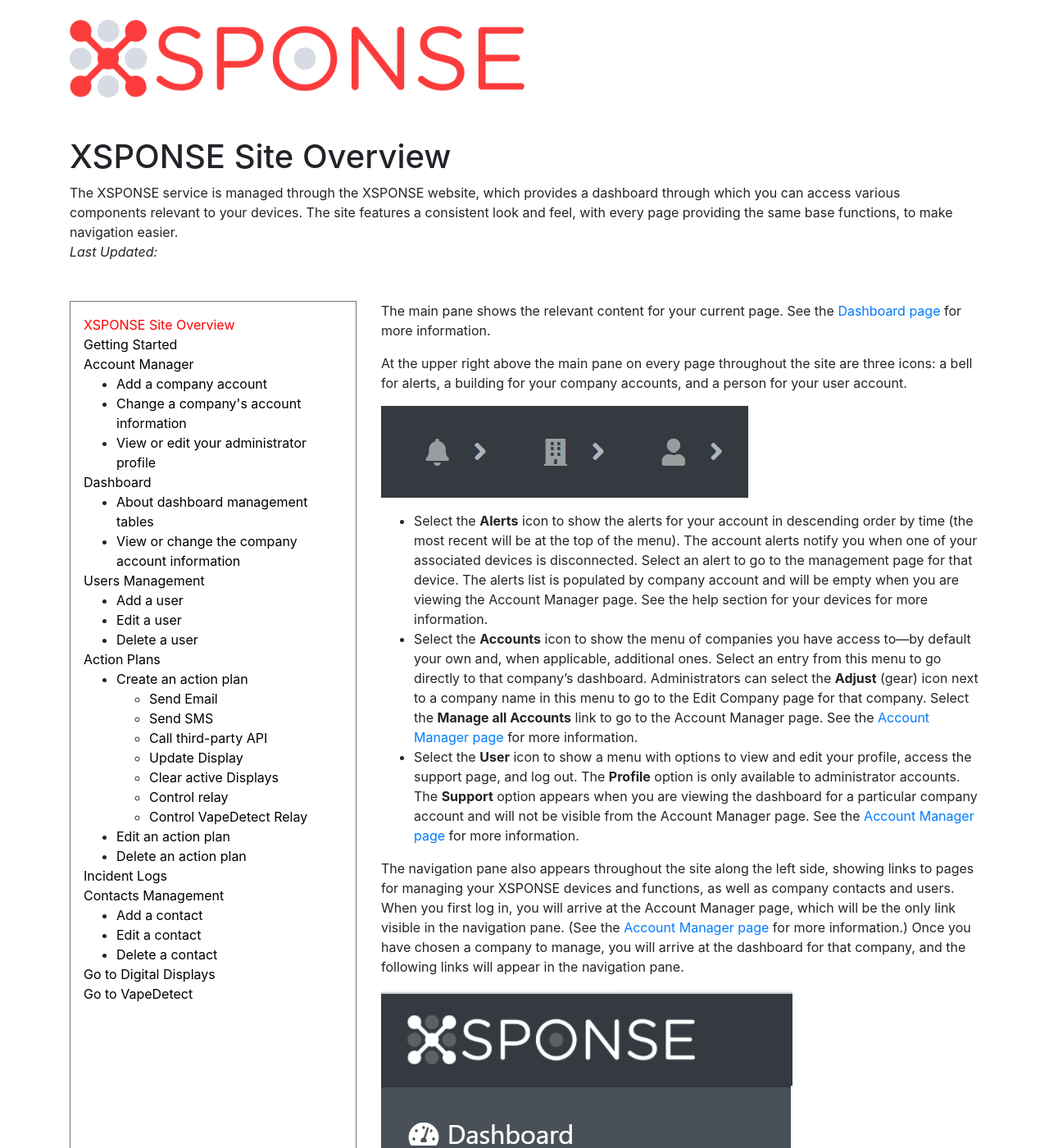
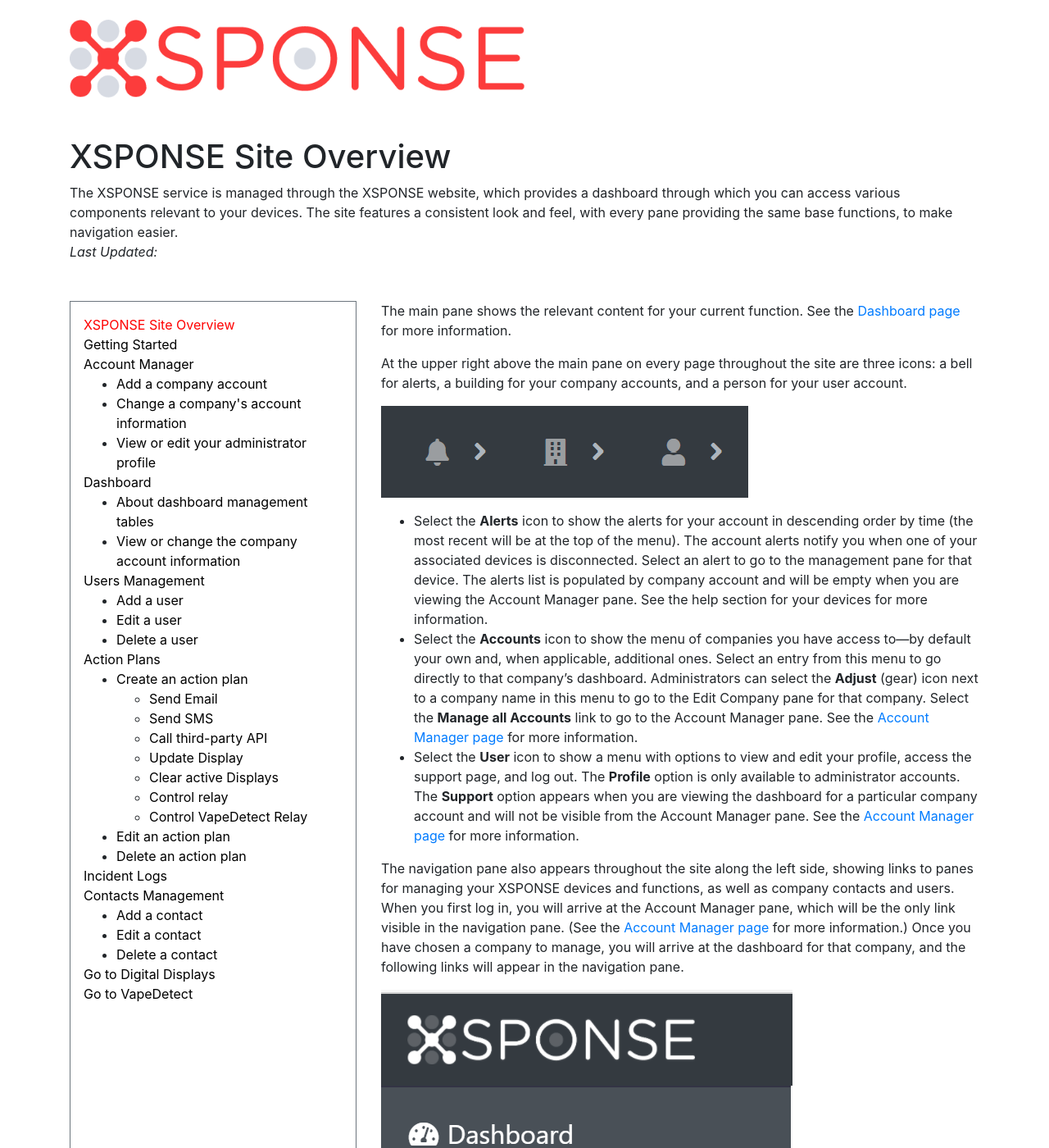
Before and after one commit to NrsSystems/docs, a Jekyll site: the page built from general-ops/site-overview.md, in a window 1280 px wide and 1400 px high. Shown: the whole window at 82% size. Built offline with Jekyll 4.4.1, drawn with Linux system fonts in a browser that asks for light colours; our own code applies the rules of GitHub Pages for plain Markdown files.

Commit message:
Update site-overview.md
Replaced "page" with "pane" for all mentions of UI elements; for documentation references, replaced "section" with "page".

```diff
--- a/general-ops/site-overview.md
+++ b/general-ops/site-overview.md
@@ -1,18 +1,18 @@
 ---
 title: XSPONSE Site Overview
-abstract: The XSPONSE service is managed through the XSPONSE website, which provides a dashboard through which you can access various components relevant to your devices. The site features a consistent look and feel, with every page providing the same base functions, to make navigation easier.
+abstract: The XSPONSE service is managed through the XSPONSE website, which provides a dashboard through which you can access various components relevant to your devices. The site features a consistent look and feel, with every pane providing the same base functions, to make navigation easier.
 ---
-The main pane shows the relevant content for your current page. See the [Dashboard page](dashboard.md) for more information.
+The main pane shows the relevant content for your current function. See the [Dashboard page](dashboard.md) for more information.
 
 At the upper right above the main pane on every page throughout the site are three icons: a bell for alerts, a building for your company accounts, and a person for your user account.
 
 ![image of menu icons](menu_icons.png)
 
--	Select the **Alerts** icon to show the alerts for your account in descending order by time (the most recent will be at the top of the menu). The account alerts notify you when one of your associated devices is disconnected. Select an alert to go to the management page for that device. The alerts list is populated by company account and will be empty when you are viewing the Account Manager page. See the help section for your devices for more information.
--	Select the **Accounts** icon to show the menu of companies you have access to—by default your own and, when applicable, additional ones. Select an entry from this menu to go directly to that company’s dashboard. Administrators can select the **Adjust** (gear) icon next to a company name in this menu to go to the Edit Company page for that company. Select the **Manage all Accounts** link to go to the Account Manager page. See the [Account Manager page](account-manager.md) for more information.
--	Select the **User** icon to show a menu with options to view and edit your profile, access the support page, and log out. The **Profile** option is only available to administrator accounts. The **Support** option appears when you are viewing the dashboard for a particular company account and will not be visible from the Account Manager page. See the [Account Manager page](account-manager.md) for more information.
+-	Select the **Alerts** icon to show the alerts for your account in descending order by time (the most recent will be at the top of the menu). The account alerts notify you when one of your associated devices is disconnected. Select an alert to go to the management pane for that device. The alerts list is populated by company account and will be empty when you are viewing the Account Manager pane. See the help section for your devices for more information.
+-	Select the **Accounts** icon to show the menu of companies you have access to—by default your own and, when applicable, additional ones. Select an entry from this menu to go directly to that company’s dashboard. Administrators can select the **Adjust** (gear) icon next to a company name in this menu to go to the Edit Company pane for that company. Select the **Manage all Accounts** link to go to the Account Manager pane. See the [Account Manager page](account-manager.md) for more information.
+-	Select the **User** icon to show a menu with options to view and edit your profile, access the support page, and log out. The **Profile** option is only available to administrator accounts. The **Support** option appears when you are viewing the dashboard for a particular company account and will not be visible from the Account Manager pane. See the [Account Manager page](account-manager.md) for more information.
 
-The navigation pane also appears throughout the site along the left side, showing links to pages for managing your XSPONSE devices and functions, as well as company contacts and users. When you first log in, you will arrive at the Account Manager page, which will be the only link visible in the navigation pane. (See the [Account Manager page](account-manager.md) for more information.) Once you have chosen a company to manage, you will arrive at the dashboard for that company, and the following links will appear in the navigation pane.
+The navigation pane also appears throughout the site along the left side, showing links to panes for managing your XSPONSE devices and functions, as well as company contacts and users. When you first log in, you will arrive at the Account Manager pane, which will be the only link visible in the navigation pane. (See the [Account Manager page](account-manager.md) for more information.) Once you have chosen a company to manage, you will arrive at the dashboard for that company, and the following links will appear in the navigation pane.
 
 ![image of navigation pane](navigation_pane.png)
 
```
